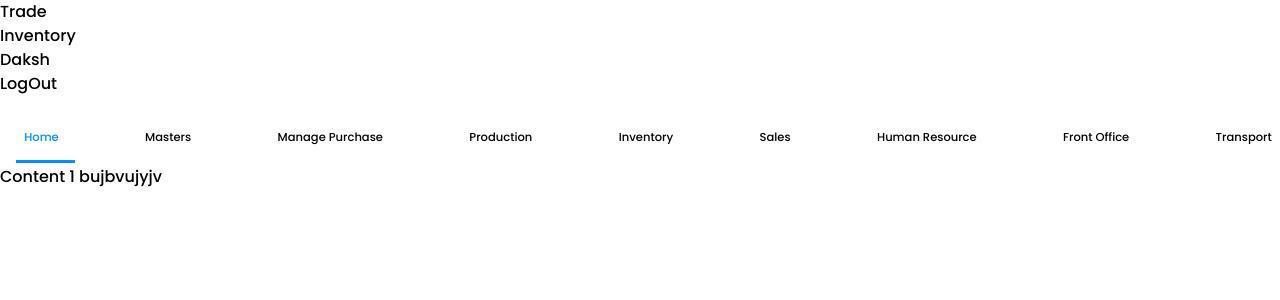
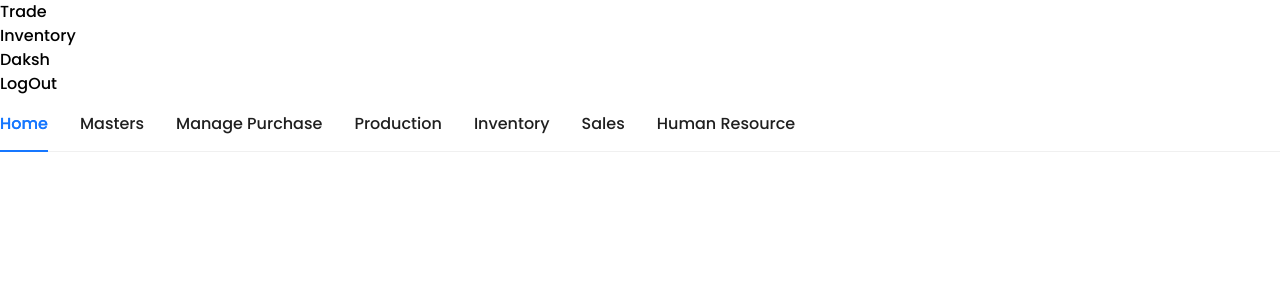
Before and after one commit to DakshCodes/trade_inventory_client, a React (Vite) app: page / in a window 1280 px wide. Shown: the top 300 px of the page. Built offline with nearby package versions, Linux system fonts and the light colour scheme.

Commit message:
Tabs Structure push commit-2 by daksh

```diff
--- a/src/components/ProtectedPage.jsx
+++ b/src/components/ProtectedPage.jsx
@@ -1,7 +1,7 @@
 
 import React, { useEffect, useState } from 'react'
 import { GetCurrentUser } from '../apicalls/users';
-import { Avatar, Badge, message } from 'antd';
+import { Avatar, Badge, message, Tabs } from 'antd';
 import { useNavigate } from 'react-router-dom';
 import { useDispatch, useSelector } from 'react-redux';
 import { SetLoader } from '../redux/loadersSlice';
@@ -58,43 +58,179 @@ const ProtectedPage = ({ children }) => {
     !user && (
       <>
         {/* header */}
-        <div className='h-[13vh]'>
-          <div className='flex justify-between items-center bg-[#292a2e] p-5'>
-            <div className='text-white cursor-pointer'>
+        <div className='h-[10vh]'>
+          <div className='flex justify-between items-center bg-[#292a2e] p-3'>
+            <div className='text-white cursor-pointer px-3'>
               <h1 className='text-2xl font-semibold'>Trade</h1>
               <span>Inventory</span>
               <div className='bg-[#068FFF] h-[0.2rem]'></div>
             </div>
-            <div className='bg-white rounded-md py-2 px-5 flex items-center gap-8'>
-              <div className='flex items-center gap-2'>
+            <div className='bg-white rounded-md   flex items-center '>
+              <div className='flex items-center gap-2 px-4'>
                 <span className='underline cursor-pointer'>Daksh</span>
               </div>
-              <p className="text-md text-black ri-logout-box-r-line cursor-pointer">LogOut</p>
+              <p className="text-md py-2 px-2 hover:rounded-md  text-black ri-logout-box-r-line cursor-pointer hover:bg-[#068fff] transition-all duration-300 hover:text-[#fff]">LogOut</p>
             </div>
           </div>
         </div>
 
         {/* Navbar */}
-        <div className='main-content'>
-          <div className="horizontal-tabs">
-            <a href="#" onClick={() => active(1)} className={`${state === 1 && "active"}`}>Home</a>
-            <a href="#" onClick={() => active(2)} className={`${state === 2 && "active"}`}>Masters</a>
-            <a href="#" onClick={() => active(3)} className={`${state === 3 && "active"}`}>Manage Purchase</a>
-            <a href="#" onClick={() => active(4)} className={`${state === 4 && "active"}`}>Production</a>
-            <a href="#" onClick={() => active(5)} className={`${state === 5 && "active"}`}>Inventory</a>
-            <a href="#" onClick={() => active(6)} className={`${state === 6 && "active"}`}>Sales</a>
-            <a href="#" onClick={() => active(7)} className={`${state === 7 && "active"}`}>Human Resource</a>
-            <a href="#" onClick={() => active(8)} className={`${state === 8 && "active"}`}>Front Office</a>
-            <a href="#" onClick={() => active(9)} className={`${state === 9 && "active"}`}>Transport</a>
-          </div>
-          <div className="content-tabs">
-            <div className={state === 1 ? "content  active-content" : "content"}>
-              <h2>Content 1 bujbvujyjv</h2>
-            </div>
-            <div className={state === 2 ? "content  active-content" : "content"}>
-              <h2>Content 2</h2>
-            </div>
-          </div>
+        <div className='main-content '>
+          <Tabs defaultActiveKey="1"  className='mx-7 my-3' size="large">
+            <Tabs.TabPane tab="Home"  key="1">
+
+            </Tabs.TabPane>
+            <Tabs.TabPane tab="Masters" key="2">
+              <Tabs defaultActiveKey="1" className='' >
+                <Tabs.TabPane tab="Home" key="1">
+                  Hom
+                </Tabs.TabPane>
+                <Tabs.TabPane tab="Home" key="2">
+                  H
+                </Tabs.TabPane>
+                <Tabs.TabPane tab="Home" key="3">
+                  ff
+                </Tabs.TabPane>
+                <Tabs.TabPane tab="Home" key="4">
+                  Hodf
+                </Tabs.TabPane>
+                <Tabs.TabPane tab="Home" key="5">
+                  Home
+                </Tabs.TabPane>
+                <Tabs.TabPane tab="Home" key="6">
+                  Home
+                </Tabs.TabPane>
+                <Tabs.TabPane tab="Home" key="7">
+                  Home
+                </Tabs.TabPane>
+              </Tabs>
+            </Tabs.TabPane>
+            <Tabs.TabPane tab="Manage Purchase" key="3">
+              <Tabs defaultActiveKey="1" className='' >
+                <Tabs.TabPane tab="Home" key="1">
+                  Hom
+                </Tabs.TabPane>
+                <Tabs.TabPane tab="Home" key="2">
+                  H
+                </Tabs.TabPane>
+                <Tabs.TabPane tab="Home" key="3">
+                  ff
+                </Tabs.TabPane>
+                <Tabs.TabPane tab="Home" key="4">
+                  Hodf
+                </Tabs.TabPane>
+                <Tabs.TabPane tab="Home" key="5">
+                  Home
+                </Tabs.TabPane>
+                <Tabs.TabPane tab="Home" key="6">
+                  Home
+                </Tabs.TabPane>
+                <Tabs.TabPane tab="Home" key="7">
+                  Home
+                </Tabs.TabPane>
+              </Tabs>
+            </Tabs.TabPane>
+            <Tabs.TabPane tab="Production" key="4">
+              <Tabs defaultActiveKey="1" className='' >
+                <Tabs.TabPane tab="Home" key="1">
+                  Hom
+                </Tabs.TabPane>
+                <Tabs.TabPane tab="Home" key="2">
+                  H
+                </Tabs.TabPane>
+                <Tabs.TabPane tab="Home" key="3">
+                  ff
+                </Tabs.TabPane>
+                <Tabs.TabPane tab="Home" key="4">
+                  Hodf
+                </Tabs.TabPane>
+                <Tabs.TabPane tab="Home" key="5">
+                  Home
+                </Tabs.TabPane>
+                <Tabs.TabPane tab="Home" key="6">
+                  Home
+                </Tabs.TabPane>
+                <Tabs.TabPane tab="Home" key="7">
+                  Home
+                </Tabs.TabPane>
+              </Tabs>
+            </Tabs.TabPane>
+            <Tabs.TabPane tab="Inventory" key="5">
+              <Tabs defaultActiveKey="1" className='' >
+                <Tabs.TabPane tab="Home" key="1">
+                  Hom
+                </Tabs.TabPane>
+                <Tabs.TabPane tab="Home" key="2">
+                  H
+                </Tabs.TabPane>
+                <Tabs.TabPane tab="Home" key="3">
+                  ff
+                </Tabs.TabPane>
+                <Tabs.TabPane tab="Home" key="4">
+                  Hodf
+                </Tabs.TabPane>
+                <Tabs.TabPane tab="Home" key="5">
+                  Home
+                </Tabs.TabPane>
+                <Tabs.TabPane tab="Home" key="6">
+                  Home
+                </Tabs.TabPane>
+                <Tabs.TabPane tab="Home" key="7">
+                  Home
+                </Tabs.TabPane>
+              </Tabs>
+            </Tabs.TabPane>
+            <Tabs.TabPane tab="Sales" key="6">
+              <Tabs defaultActiveKey="1" className='' >
+                <Tabs.TabPane tab="Home" key="1">
+                  Hom
+                </Tabs.TabPane>
+                <Tabs.TabPane tab="Home" key="2">
+                  H
+                </Tabs.TabPane>
+                <Tabs.TabPane tab="Home" key="3">
+                  ff
+                </Tabs.TabPane>
+                <Tabs.TabPane tab="Home" key="4">
+                  Hodf
+                </Tabs.TabPane>
+                <Tabs.TabPane tab="Home" key="5">
+                  Home
+                </Tabs.TabPane>
+                <Tabs.TabPane tab="Home" key="6">
+                  Home
+                </Tabs.TabPane>
+                <Tabs.TabPane tab="Home" key="7">
+                  Home
+                </Tabs.TabPane>
+              </Tabs>
+            </Tabs.TabPane>
+            <Tabs.TabPane tab="Human Resource" key="7">
+              <Tabs defaultActiveKey="1" className='' >
+                <Tabs.TabPane tab="Home" key="1">
+                  Hom
+                </Tabs.TabPane>
+                <Tabs.TabPane tab="Home" key="2">
+                  H
+                </Tabs.TabPane>
+                <Tabs.TabPane tab="Home" key="3">
+                  ff
+                </Tabs.TabPane>
+                <Tabs.TabPane tab="Home" key="4">
+                  Hodf
+                </Tabs.TabPane>
+                <Tabs.TabPane tab="Home" key="5">
+                  Home
+                </Tabs.TabPane>
+                <Tabs.TabPane tab="Home" key="6">
+                  Home
+                </Tabs.TabPane>
+                <Tabs.TabPane tab="Home" key="7">
+                  Home
+                </Tabs.TabPane>
+              </Tabs>
+            </Tabs.TabPane>
+          </Tabs>
         </div>
       </>
     )
```
